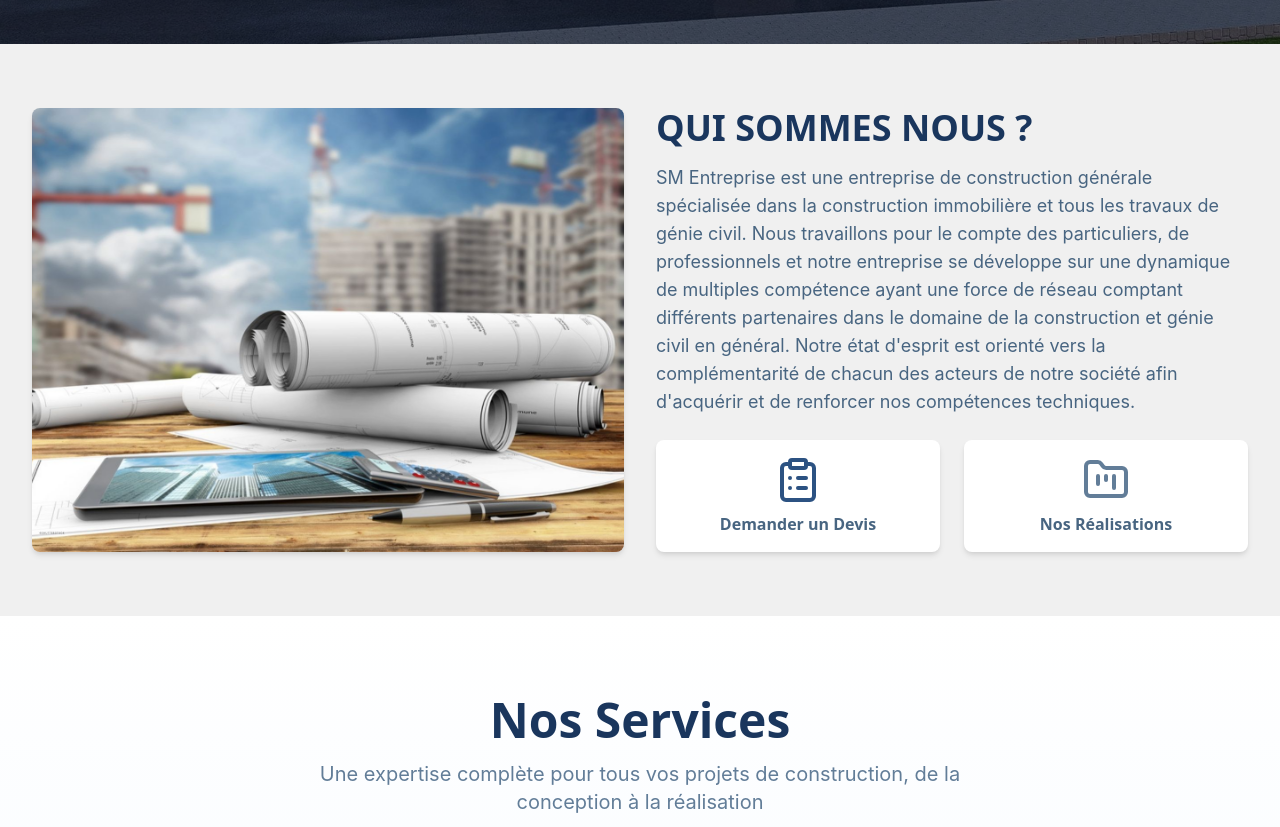
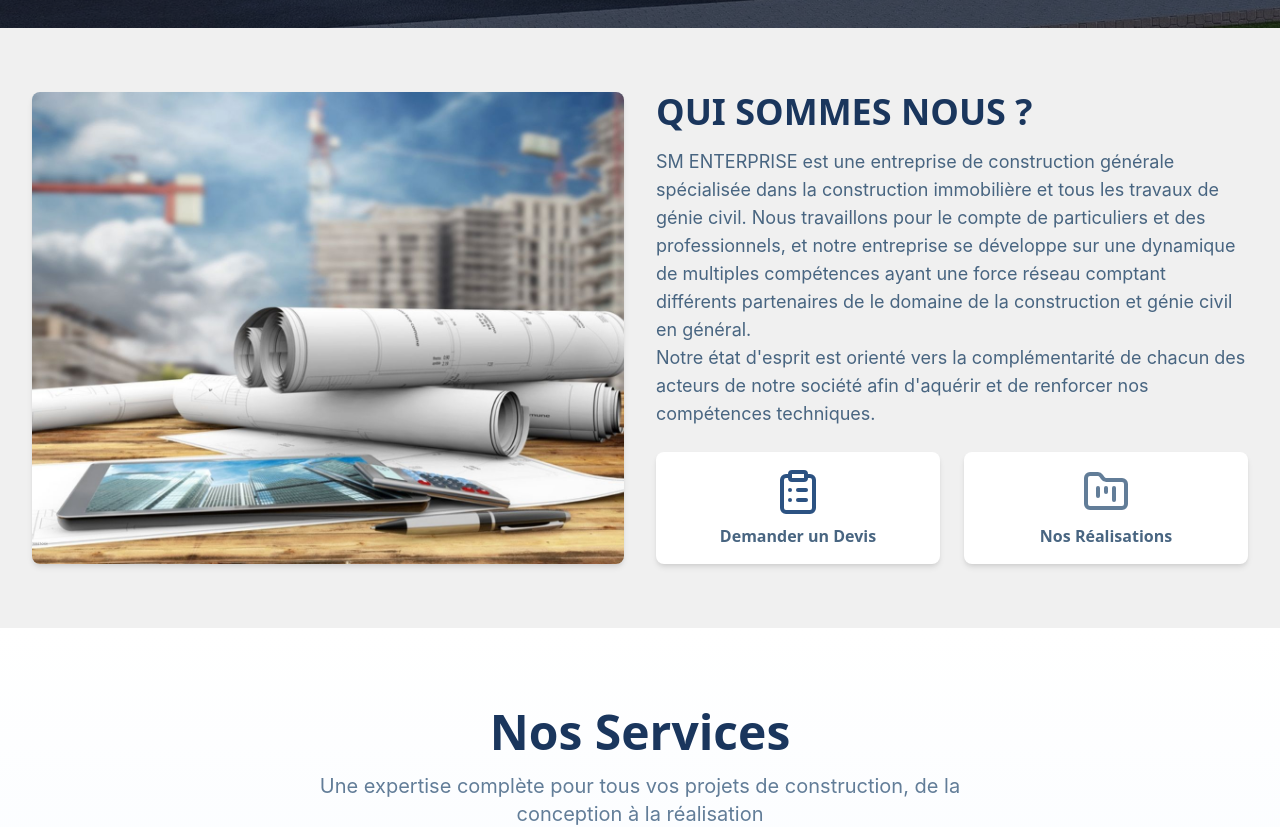
Before and after one commit to OpenDevNinja/btp, a React (Vite) app: page / in a window 1280 px wide. Shown: the part 888-1715 px from the top of the page. Built offline with nearby package versions, Linux system fonts and the light colour scheme.

Commit message:
go to deploy

```diff
--- a/src/assets/data/services.js
+++ b/src/assets/data/services.js
@@ -4,6 +4,7 @@
 import imgService3 from "../image/img/A.png";
 import imgService4 from "../image/img/img.jpg";
 import imgService5 from "../image/image_6.jpg";
+import { img } from "framer-motion/client";
 
 const services = [
     {
@@ -40,7 +41,7 @@
             "Conseil stratégique personnalisé"
         ],
         process: [
-            "Étude géotechnique du sol devant aboutir au projet.",
+            "Étude géotechnique du sol.",
             "Études de structure.",
             "Évaluation financière du projet.",
 
@@ -113,7 +114,8 @@
             "Rapport et recommandations"
         ],
         bgColor: "bg-purple-50",
-        accentColor: "text-purple-600"
+        accentColor: "text-purple-600",
+        imgSrc: imgService1,
     },
     {
         slug: "renovation-rehabilitation",
@@ -134,7 +136,8 @@
             "Finitions et mise aux normes"
         ],
         bgColor: "bg-blue-50",
-        accentColor: "text-blue-600"
+        accentColor: "text-blue-600",
+        imgSrc: imgService5,
     },
 
 ];
--- a/src/components/Header.jsx
+++ b/src/components/Header.jsx
@@ -27,7 +27,7 @@
       transition={{ duration: 0.6 }}
       className="bg-white shadow-md sticky top-0 z-50"
     >
-      <div className="container mx-auto flex justify-between items-center py-4 px-4">
+      <div className="container mx-auto flex justify-between items-center py-2 px-4">
         {/* Logo */}
         <Link to="/" className="text-3xl flex flex-col items-center justify-center font-display font-bold text-btp-primary-500">
   <div className="flex items-center">
--- a/src/pages/AboutPage.jsx
+++ b/src/pages/AboutPage.jsx
@@ -51,11 +51,14 @@
               SM Entreprise
             </h2>
             <p className="text-btp-secondary-500 leading-relaxed">
-              SM Entreprise est une entreprise de construction générale spécialisée
+              SM ENTERPRISE est une entreprise de construction générale spécialisée
               dans la construction immobilière et tous les travaux de génie civil.
-              Nous travaillons pour le compte des particuliers et des professionnels,
-              avec une dynamique basée sur des compétences multiples et un réseau
-              solide de partenaires dans le domaine de la construction.
+              Nous travaillons pour le compte de particuliers et des professionnels, et notre
+              entreprise se développe sur une dynamique de multiples compétences ayant une force
+               réseau comptant différents partenaires de le domaine de la construction et génie civil en
+               général. <br /> <br />
+              Notre état d'esprit est orienté vers la complémentarité de chacun des acteurs de notre société
+              afin d'aquérir et de renforcer nos compétences techniques.
             </p>
             <div className="space-y-3">
               <div className="flex items-center space-x-3">
--- a/src/pages/FactoryHomePage.jsx
+++ b/src/pages/FactoryHomePage.jsx
@@ -59,14 +59,15 @@
               QUI SOMMES NOUS ?
             </h1>
             <p className="text-btp-secondary-700 text-lg mb-6">
-              SM Entreprise est une entreprise de construction générale spécialisée dans
-              la construction immobilière et tous les travaux de génie civil.
-              Nous travaillons pour le compte des particuliers, de professionnels
-              et notre entreprise se développe sur une dynamique de multiples
-              compétence ayant une force de réseau comptant différents partenaires dans le domaine
-              de la construction et génie civil en général.
-              Notre état d'esprit est orienté vers la complémentarité de chacun des acteurs de notre
-              société afin d'acquérir et de renforcer nos compétences techniques.
+            SM ENTERPRISE est une entreprise de construction générale spécialisée
+              dans la construction immobilière et tous les travaux de génie civil.
+              Nous travaillons pour le compte de particuliers et des professionnels, et notre
+              entreprise se développe sur une dynamique de multiples compétences ayant une force
+               réseau comptant différents partenaires de le domaine de la construction et génie civil en
+               général. <br />
+              Notre état d'esprit est orienté vers la complémentarité de chacun des acteurs de notre société
+              afin d'aquérir et de renforcer nos compétences techniques.
+
             </p>
 
             <ServiceIcons />
--- a/src/pages/ProjectsSection.jsx
+++ b/src/pages/ProjectsSection.jsx
@@ -2,10 +2,10 @@
 import { motion } from 'framer-motion';
 
 import { Camera, ChevronLeft, ChevronRight, X } from 'lucide-react';
-import image1 from '../assets/image/img/2.jpg';
+import image44 from '../assets/image/img/4r4.jpeg';
 import image11 from '../assets/image/img/1.jpg';
 import image2 from '../assets/image/img/C1.jpg';
-import image21 from '../assets/image/img/C.jpeg';
+import image88 from '../assets/image/img/8r8.jpeg';
 import image6 from '../assets/image/img/v1A1.jpg';
 import image61 from '../assets/image/img/v1A2.jpg';
 import image62 from '../assets/image/img/v1A3.jpg';
@@ -192,22 +192,22 @@
     {
       title: "Projet 3",
       description: "Projet de construction d'un bâtiment de type R+2",
-      mainImage: image31,
-      images: [image31]
+      mainImage: image3,
+      images: [image3, image31]
     },
 
     {
       title: "Projet 4",
       description: "Projet de construction d'un bâtiment de type R+2",
-      mainImage: image5,
-      images: [image5]
+      mainImage: image44,
+      images: [image44]
 
     },
     {
       title: "Projet 5",
       description: "Projet de construction d'un bâtiment de type R+2",
-      mainImage: image3,
-      images: [image3, image31]
+      mainImage: image42,
+      images: [ image42]
     },
     {
       title: "Projet 6",
@@ -215,24 +215,42 @@
       mainImage: image4,
       images: [image4]
     },
+
     {
       title: "Projet 7",
       description: "Projet de construction d'un bâtiment de type R+2",
-      mainImage: image42,
-      images: [ image42]
+      mainImage: image5,
+      images: [image5]
+
     },
     {
       title: "Projet 8",
+      description: "Projet de construction d'un bâtiment de type R+2",
+      mainImage: image88,
+      images: [image88]
+
+    },
+
+
+    {
+      title: "Projet 9",
       description: "Projet de construction d'un bâtiment de type R+1",
       mainImage: image7,
       images: [image7, image71]
     },
     {
-      title: "Projet 9",
+      title: "Projet 10",
       description: "Projet de construction d'un showroom pour le compte de la société ATINGAN SA",
       mainImage: image8,
       images: [image8]
     },
+    {
+      title: "Projet 11",
+      description: "",
+      mainImage: image8,
+
+
+    }
   ];
 
   const handleSeeMore = () => {
```
Also changed, not shown: src/assets/image/img/4r4.jpeg (added), src/assets/image/img/8r8.jpeg (added).
